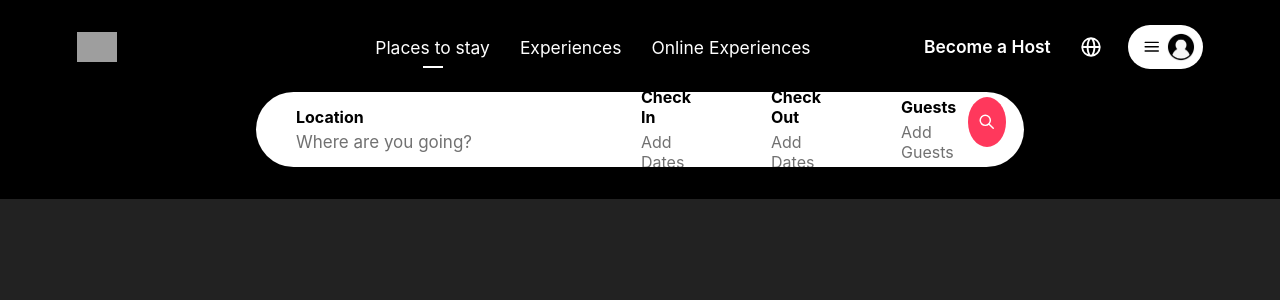
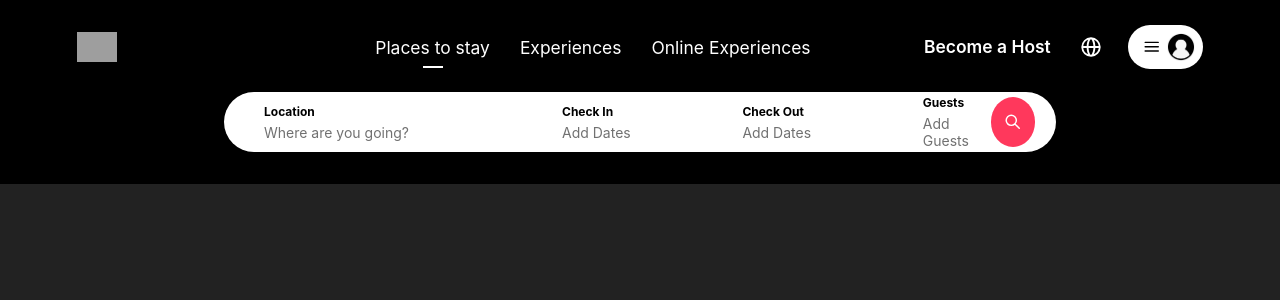
Before and after one commit to tonyykosseifyy/airbnb-clone, a React (Create React App) app: page / in a window 1280 px wide. Shown: the top 300 px of the page. Built offline with nearby package versions, Linux system fonts and the light colour scheme; grey boxes are pictures that could not be loaded.

Commit message:
2 files modified

```diff
--- a/src/components/Navbar/Navbar-bottom.css
+++ b/src/components/Navbar/Navbar-bottom.css
@@ -14,8 +14,8 @@
   align-items: stretch;
   background-color: white ;
   border-radius: 50px ;
-  width: 60vw ;
-  height: 75px ;
+  width: 65vw ;
+  height: 60px ;
   color: black ;
   overflow: hidden ;
 }
@@ -28,6 +28,9 @@
   justify-content: center;
   transition: .3s ease-out ;
 }
+.navbar-search-component h4 {
+  font-size: 12px;
+}
 .navbar-search-component:hover {
   background-color: rgb(239, 240, 252);
 
@@ -39,19 +42,18 @@
 .navbar-search-component p ,
 .navbar-search-component input {
   margin-top: 5px;
-}
-.navbar-search-component input {
-  font-size: 17px ;
+  font-size: 14px ;
 }
 
 .guests {
   flex: .28 ;
+  padding: 0 10px 0 40px ;
 }
 .location {
   flex: .35 ;
 }
 .check {
-  flex: .2.5 ;
+  flex: .25 ;
 }
 .date , .location-exp{
   flex : .5 ;
@@ -66,4 +68,5 @@
 .navbar-search-component-search {
   display: flex;
   justify-content: space-between;
+  align-items: center ;
 }
--- a/src/components/Navbar/Navbar.js
+++ b/src/components/Navbar/Navbar.js
@@ -62,19 +62,19 @@
 
            { exp === 0 ?
            <>
-           <div  onClick={() => setSelected(1)} className={`navbar-search-component location ${selected === 1 && "search-active"}`} style={{flex: ".2"}}>
+           <div style={{flex: ".2"}} onClick={() => setSelected(1)} className={`navbar-search-component location ${selected === 1 && "search-active"}`}>
               <h4>Location</h4>
               <Input type="text" placeholder="Where are you going?" />
             </div>
-           <div style={{flex: selected !==0 && ".25"}} onClick={() => setSelected(2)} className={`navbar-search-component check ${selected === 2 && "search-active"}`}>
+           <div onClick={() => setSelected(2)} className={`navbar-search-component check ${selected === 2 && "search-active"}`}>
                <h4>Check In</h4>
                <p>Add Dates</p>
              </div>
-             <div style={{flex: selected !==0 && ".25"}} onClick={() => setSelected(3)} className={`navbar-search-component check ${selected === 3 && "search-active"}`}>
+             <div onClick={() => setSelected(3)} className={`navbar-search-component check ${selected === 3 && "search-active"}`}>
                <h4>Check Out</h4>
                <p>Add Dates</p>
              </div>
-             <div onClick={() => setSelected(4)} style={{flex: selected !==0 && ".56"}} className={`navbar-search-component guests ${selected === 4 && "search-active"}`}>
+             <div onClick={() => setSelected(4)} style={{flex: selected !==0 && ".57"}} className={`navbar-search-component guests ${selected === 4 && "search-active"}`}>
                <div className="navbar-search-component-search">
                 <div>
                   <h4>Guests</h4>
```
